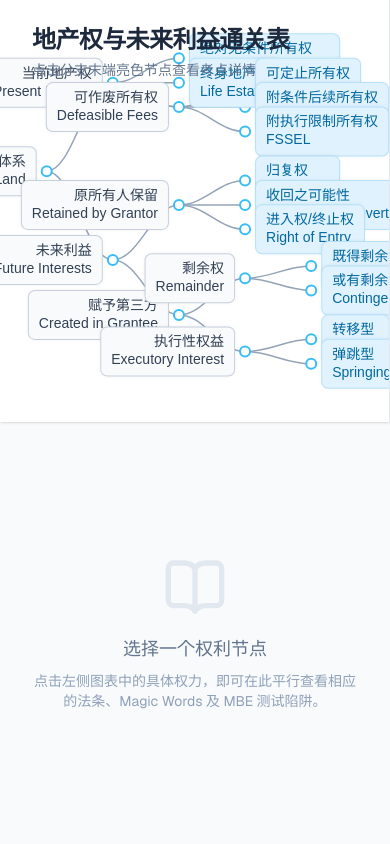
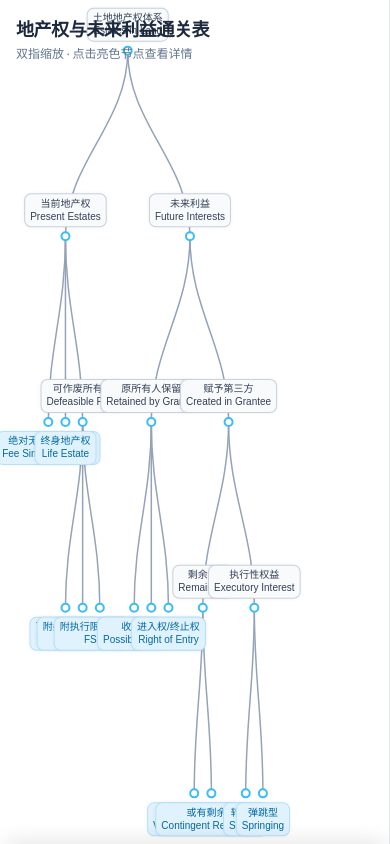
Before and after one commit to FiveCoreMoonCake/ppweb, a Next.js app: page / in a window 390 px wide. Built offline with nearby package versions, Linux system fonts and the light colour scheme.

Commit message:
feat: mobile responsive optimization - TB tree layout, roam zoom, bottom sheet detail panel

```diff
--- a/src/app/page.tsx
+++ b/src/app/page.tsx
@@ -1,9 +1,20 @@
 "use client";
 
-import React, { useState, useEffect } from "react";
+import React, { useState, useEffect, useCallback } from "react";
 import ReactECharts from "echarts-for-react";
-import { BookOpen, RefreshCw, Key, ShieldAlert } from "lucide-react";
+import { BookOpen, RefreshCw, Key, ShieldAlert, X } from "lucide-react";
 import { propertyLawData } from "@/data/property-law";
+
+function useIsMobile(breakpoint = 768) {
+  const [isMobile, setIsMobile] = useState(false);
+  useEffect(() => {
+    const check = () => setIsMobile(window.innerWidth < breakpoint);
+    check();
+    window.addEventListener("resize", check);
+    return () => window.removeEventListener("resize", check);
+  }, [breakpoint]);
+  return isMobile;
+}
 
 const treeData = {
   name: "土地地产权体系\nEstates in Land",
@@ -76,6 +87,7 @@ function getItemsForNode(nodeName: string) {
 export default function PropertyLawMindMap() {
   const [selectedNode, setSelectedNode] = useState<string | null>(null);
   const [isClient, setIsClient] = useState(false);
+  const isMobile = useIsMobile();
 
   useEffect(() => {
     setIsClient(true);
@@ -87,44 +99,46 @@ export default function PropertyLawMindMap() {
       {
         type: "tree",
         data: [treeData],
-        top: "8%",
-        left: "12%",
-        bottom: "8%",
-        right: "20%", // Provide enough space for right labels
-        symbolSize: 10,
-        initialTreeDepth: -1, // Unfold all nodes perfectly
+        top: isMobile ? "6%" : "8%",
+        left: isMobile ? "8%" : "12%",
+        bottom: isMobile ? "6%" : "8%",
+        right: isMobile ? "28%" : "20%",
+        orient: isMobile ? "TB" : "LR",
+        symbolSize: isMobile ? 8 : 10,
+        initialTreeDepth: -1,
+        roam: isMobile ? true : false,
         label: {
-          position: "left",
-          verticalAlign: "middle",
-          align: "right",
-          fontSize: 14,
-          lineHeight: 18,
-          color: "#334155", // slate-700
-          backgroundColor: "#f8fafc", // slate-50
-          padding: [6, 10],
+          position: isMobile ? "top" : "left",
+          verticalAlign: isMobile ? "bottom" : "middle",
+          align: isMobile ? "center" : "right",
+          fontSize: isMobile ? 10 : 14,
+          lineHeight: isMobile ? 13 : 18,
+          color: "#334155",
+          backgroundColor: "#f8fafc",
+          padding: isMobile ? [3, 5] : [6, 10],
           borderRadius: 6,
           borderWidth: 1,
-          borderColor: "#cbd5e1", // slate-300
+          borderColor: "#cbd5e1",
           shadowBlur: 4,
           shadowColor: "rgba(0,0,0,0.05)",
         },
         leaves: {
           label: {
-            position: "right",
-            verticalAlign: "middle",
-            align: "left",
-            backgroundColor: "#e0f2fe", // sky-100 (light bright blue)
-            borderColor: "#bae6fd", // sky-200
-            color: "#0369a1", // sky-700
+            position: isMobile ? "bottom" : "right",
+            verticalAlign: isMobile ? "top" : "middle",
+            align: isMobile ? "center" : "left",
+            backgroundColor: "#e0f2fe",
+            borderColor: "#bae6fd",
+            color: "#0369a1",
           },
         },
         itemStyle: {
-          color: "#38bdf8", // sky-400
-          borderColor: "#0284c7", // sky-600
+          color: "#38bdf8",
+          borderColor: "#0284c7",
           borderWidth: 2,
         },
         lineStyle: {
-          color: "#94a3b8", // slate-400
+          color: "#94a3b8",
           width: 1.5,
           curveness: 0.4,
         },
@@ -160,14 +174,16 @@ export default function PropertyLawMindMap() {
 
       {/*
         Main Canvas for ECharts.
-        Fixed width ratio prevents the canvas from resizing/shifting when a node is clicked.
+        On mobile: full screen. On desktop: 65% width.
       */}
       <div className="relative h-full w-full md:w-[65%] border-r border-slate-200 bg-white shadow-sm z-10">
-        <div className="absolute top-6 left-8 z-20 pointer-events-none">
-          <h1 className="text-2xl font-bold text-slate-800 tracking-tight mb-1">
+        <div className="absolute top-4 left-4 md:top-6 md:left-8 z-20 pointer-events-none">
+          <h1 className="text-lg md:text-2xl font-bold text-slate-800 tracking-tight mb-0.5 md:mb-1">
             地产权与未来利益通关表
           </h1>
-          <p className="text-slate-500 text-sm">点击分支末端亮色节点查看考点详情</p>
+          <p className="text-slate-500 text-xs md:text-sm">
+            {isMobile ? "双指缩放 · 点击亮色节点查看详情" : "点击分支末端亮色节点查看考点详情"}
+          </p>
         </div>
 
         <ReactECharts
@@ -178,9 +194,47 @@ export default function PropertyLawMindMap() {
       </div>
 
       {/*
-        Side Panel for Details
-        Always strictly occupies 35% so it never blocks the map.
+        Side Panel for Details.
+        Desktop: always-visible 35% right panel.
+        Mobile: bottom sheet overlay that slides up when a node is selected.
       */}
+      {isMobile ? (
+        /* Mobile bottom sheet */
+        <div
+          className={`fixed inset-x-0 bottom-0 z-30 transition-transform duration-300 ease-out ${
+            selectedNode && details.length > 0
+              ? "translate-y-0"
+              : "translate-y-full"
+          }`}
+          style={{ maxHeight: "75vh" }}
+        >
+          {/* Drag handle */}
+          <div className="flex justify-center pt-2 pb-1 bg-white rounded-t-2xl border-t border-slate-200 shadow-[0_-4px_20px_rgba(0,0,0,0.1)]">
+            <div className="w-10 h-1 rounded-full bg-slate-300" />
+          </div>
+
+          <div className="bg-white flex flex-col" style={{ maxHeight: "calc(75vh - 16px)" }}>
+            <div className="px-4 py-3 border-b border-slate-200 flex justify-between items-center">
+              <h2 className="text-sm font-bold text-slate-800 flex-1 whitespace-pre-wrap leading-tight">
+                {selectedNode?.replace('\n', ' - ')}
+              </h2>
+              <button
+                onClick={() => setSelectedNode(null)}
+                className="text-slate-400 hover:text-slate-600 transition-colors ml-3 p-1.5 rounded-md hover:bg-slate-100"
+              >
+                <X className="w-4 h-4" />
+              </button>
+            </div>
+
+            <div className="flex-1 overflow-y-auto p-4 space-y-5 bg-slate-50">
+              {details.map((item) => (
+                <DetailCard key={item.id} item={item} />
+              ))}
+            </div>
+          </div>
+        </div>
+      ) : (
+        /* Desktop side panel */
         <div className="w-full md:w-[35%] h-full bg-[#f8fafc] flex flex-col relative">
           {!selectedNode || details.length === 0 ? (
             <div className="flex-1 flex flex-col items-center justify-center text-slate-400 p-8 text-center">
@@ -203,34 +257,47 @@ export default function PropertyLawMindMap() {
               </div>
 
               <div className="flex-1 overflow-y-auto p-6 space-y-8 bg-slate-50">
-              {details.map((item, i) => (
-                <div key={item.id} className="space-y-5 bg-white p-5 rounded-xl border border-slate-200 shadow-sm">
+                {details.map((item) => (
+                  <DetailCard key={item.id} item={item} />
+                ))}
+              </div>
+            </>
+          )}
+        </div>
+      )}
+    </div>
+  );
+}
 
+/* Extracted detail card component to share between mobile and desktop */
+function DetailCard({ item }: { item: (typeof propertyLawData)[number] }) {
+  return (
+    <div className="space-y-5 bg-white p-4 md:p-5 rounded-xl border border-slate-200 shadow-sm">
       <div>
-                    <h3 className="text-lg font-bold text-indigo-900 mb-3 leading-snug">
+        <h3 className="text-base md:text-lg font-bold text-indigo-900 mb-3 leading-snug">
           {item.name}
         </h3>
 
-                    <div className="flex flex-wrap gap-2 mb-5">
+        <div className="flex flex-wrap gap-1.5 md:gap-2 mb-4 md:mb-5">
           {item.magicWords.map((word, wIdx) => (
             <span
               key={wIdx}
-                          className="inline-flex items-center gap-1.5 px-2.5 py-1.5 rounded-md bg-amber-50 text-amber-700 text-xs font-mono border border-amber-200 font-semibold shadow-sm"
+              className="inline-flex items-center gap-1 md:gap-1.5 px-2 md:px-2.5 py-1 md:py-1.5 rounded-md bg-amber-50 text-amber-700 text-[11px] md:text-xs font-mono border border-amber-200 font-semibold shadow-sm"
             >
-                          <Key className="w-3.5 h-3.5 text-amber-500" />
+              <Key className="w-3 h-3 md:w-3.5 md:h-3.5 text-amber-500" />
               {word}
             </span>
           ))}
         </div>
 
         {/* Future Interest Detail Box */}
-                    <div className="bg-sky-50 rounded-lg p-4 border border-sky-100 space-y-4 mb-6">
-                      <div className="grid grid-cols-2 gap-4">
+        <div className="bg-sky-50 rounded-lg p-3 md:p-4 border border-sky-100 space-y-4 mb-4 md:mb-6">
+          <div className="grid grid-cols-2 gap-3 md:gap-4">
             <div className="space-y-1.5">
               <p className="text-[11px] text-sky-600/80 uppercase font-bold tracking-wider">
                 配对的未来利益
               </p>
-                          <p className="text-sm font-bold text-sky-900">
+              <p className="text-xs md:text-sm font-bold text-sky-900">
                 {item.futureInterest.name}
               </p>
             </div>
@@ -239,7 +306,7 @@ export default function PropertyLawMindMap() {
                 <p className="text-[11px] text-sky-600/80 uppercase font-bold tracking-wider">
                   持有者
                 </p>
-                            <p className="text-sm font-medium text-slate-700">
+                <p className="text-xs md:text-sm font-medium text-slate-700">
                   {item.futureInterest.holder}
                 </p>
               </div>
@@ -249,7 +316,7 @@ export default function PropertyLawMindMap() {
                 <p className="text-[11px] text-sky-600/80 uppercase font-bold tracking-wider mb-1">
                   触发机制
                 </p>
-                            <p className="inline-flex items-center gap-2 text-sm font-medium text-emerald-700 bg-emerald-50 px-2.5 py-1 rounded-md border border-emerald-100">
+                <p className="inline-flex items-center gap-2 text-xs md:text-sm font-medium text-emerald-700 bg-emerald-50 px-2.5 py-1 rounded-md border border-emerald-100">
                   <RefreshCw className="w-3.5 h-3.5" />
                   {item.futureInterest.mechanism}
                 </p>
@@ -259,32 +326,26 @@ export default function PropertyLawMindMap() {
         </div>
 
         {/* Cases & Tricks */}
-                    <div className="space-y-4">
-                      <div className="bg-blue-50/50 rounded-lg p-4 border border-blue-100">
+        <div className="space-y-3 md:space-y-4">
+          <div className="bg-blue-50/50 rounded-lg p-3 md:p-4 border border-blue-100">
             <h4 className="text-[11px] font-bold text-blue-600 uppercase tracking-widest mb-2 flex items-center gap-1.5">
               <BookOpen className="w-4 h-4" /> 经典案例
             </h4>
-                        <p className="text-[13px] leading-relaxed text-slate-700 font-medium">
+            <p className="text-xs md:text-[13px] leading-relaxed text-slate-700 font-medium">
               {item.caseStudy}
             </p>
           </div>
 
-                      <div className="bg-rose-50 rounded-lg p-4 border border-rose-200 shadow-sm">
+          <div className="bg-rose-50 rounded-lg p-3 md:p-4 border border-rose-200 shadow-sm">
             <h4 className="text-[11px] font-bold text-rose-600 uppercase tracking-widest mb-2 flex items-center gap-1.5">
               <ShieldAlert className="w-4 h-4" /> 考场陷阱 (MBE Tricks)
             </h4>
-                        <p className="text-[13px] leading-relaxed text-slate-800 font-medium">
+            <p className="text-xs md:text-[13px] leading-relaxed text-slate-800 font-medium">
               {item.tricks}
             </p>
           </div>
         </div>
       </div>
     </div>
-              ))}
-            </div>
-          </>
-        )}
-      </div>
-    </div>
   );
 }
```
Also changed, not shown: 1 other file (tests, documents, lock files or other folders). Lines whose indentation alone changed are shown as unchanged.
